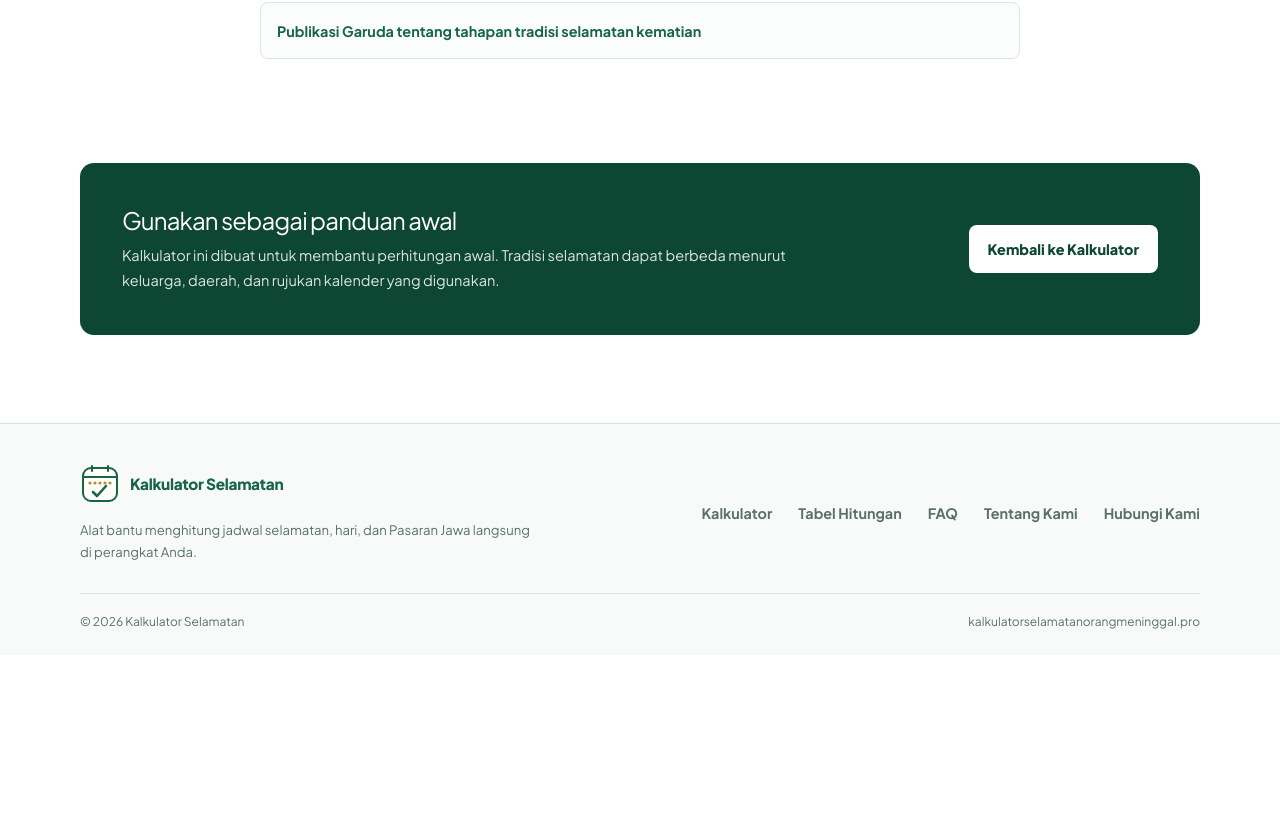
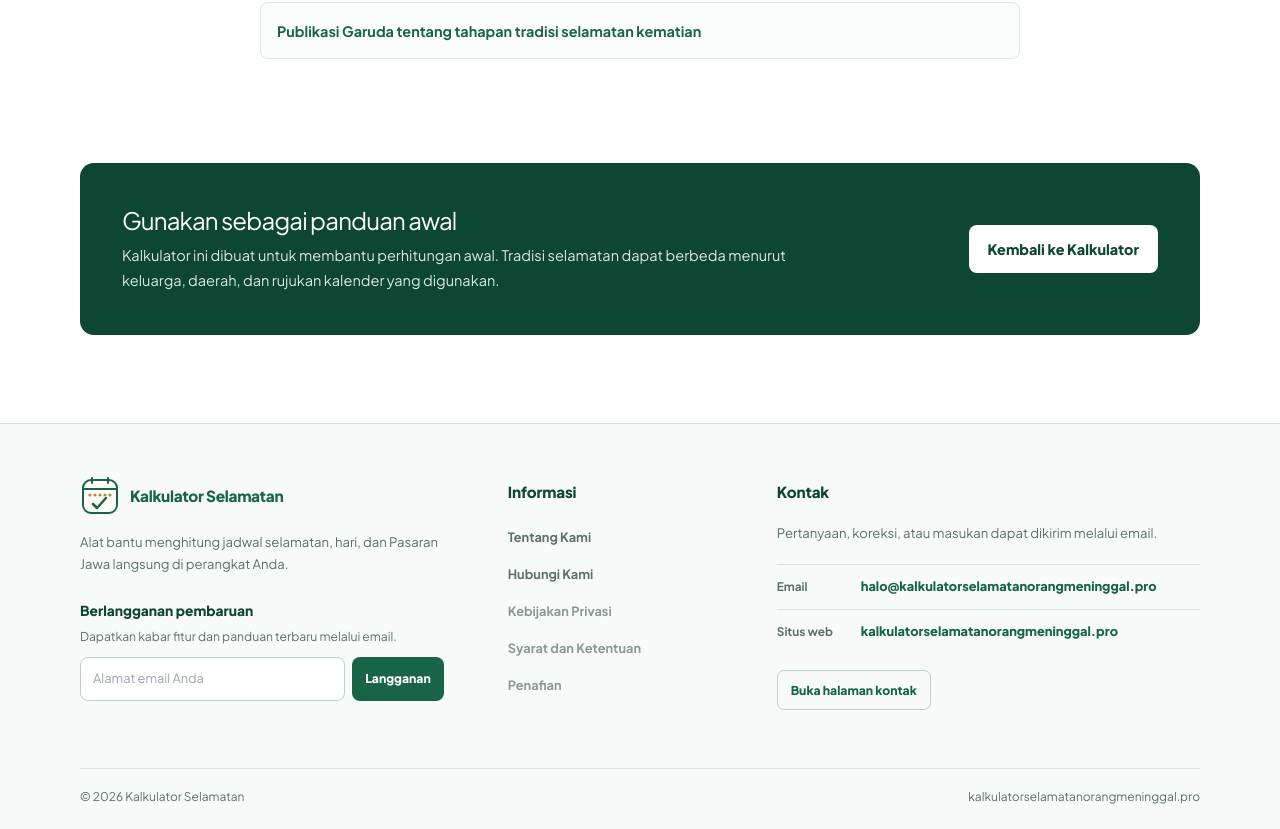
Before and after one commit to arslanwebx/kalkulator-menghitung-selamatan-orang-meninggal, a Next.js app: page / in a window 1280 px wide. Shown: the part 6086-6915 px from the top of the page. Before the commit the page ends 6741 px from the top, so only its background shows below. Built offline with nearby package versions, Linux system fonts and the light colour scheme.

Commit message:
Redesign footer with newsletter and contact columns

```diff
--- a/app/globals.css
+++ b/app/globals.css
@@ -127,23 +127,20 @@ a {
   flex: 0 0 auto;
 }
 
-.header-inner nav,
-.site-footer nav {
+.header-inner nav {
   display: flex;
   align-items: center;
   gap: 26px;
 }
 
-.header-inner nav a,
-.site-footer nav a {
+.header-inner nav a {
   color: var(--muted);
   font-size: 0.9rem;
   font-weight: 650;
   text-decoration: none;
 }
 
-.header-inner nav a:hover,
-.site-footer nav a:hover {
+.header-inner nav a:hover {
   color: var(--forest);
 }
 
@@ -996,18 +993,186 @@ tbody tr:last-child td {
 }
 
 .footer-inner {
+  display: grid;
+  grid-template-columns:
+    minmax(300px, 1.1fr)
+    minmax(165px, 0.62fr)
+    minmax(340px, 1.28fr);
+  align-items: start;
+  padding: 52px 0 42px;
+  gap: clamp(34px, 5vw, 68px);
+}
+
+.footer-brand-column > p {
+  max-width: 390px;
+  margin: 8px 0 0;
+  color: var(--muted);
+  font-size: 0.82rem;
+}
+
+.footer-inner h2 {
+  margin: 3px 0 17px;
+  color: var(--forest-dark);
+  font-size: 0.95rem;
+  font-weight: 760;
+  letter-spacing: -0.01em;
+}
+
+.footer-newsletter {
+  max-width: 430px;
+  margin-top: 24px;
+}
+
+.footer-newsletter > label {
+  display: block;
+  margin-bottom: 4px;
+  color: var(--forest-dark);
+  font-size: 0.86rem;
+  font-weight: 740;
+}
+
+.footer-newsletter > p {
+  margin: 0 0 11px;
+  color: var(--muted);
+  font-size: 0.76rem;
+  line-height: 1.55;
+}
+
+.footer-newsletter-row {
   display: flex;
+  align-items: stretch;
+  gap: 7px;
+}
+
+.footer-newsletter-row input {
+  width: 100%;
+  min-width: 0;
+  min-height: 44px;
+  padding: 10px 12px;
+  border: 1px solid #bfd0c7;
+  border-radius: 8px;
+  outline: none;
+  background: var(--white);
+  color: var(--ink);
+  font: inherit;
+  font-size: 0.8rem;
+}
+
+.footer-newsletter-row input:focus {
+  border-color: var(--forest);
+  box-shadow: 0 0 0 3px rgba(23, 100, 72, 0.12);
+}
+
+.footer-newsletter-row button {
+  min-height: 44px;
+  padding: 9px 13px;
+  border: 0;
+  border-radius: 8px;
+  background: var(--forest);
+  color: var(--white);
+  font: inherit;
+  font-size: 0.76rem;
+  font-weight: 720;
+  cursor: pointer;
+}
+
+.footer-newsletter-row button:hover {
+  background: var(--forest-dark);
+}
+
+.footer-newsletter-row button:disabled {
+  cursor: wait;
+  opacity: 0.65;
+}
+
+.footer-newsletter-status {
+  min-height: 18px;
+  margin-top: 7px;
+  font-size: 0.7rem;
+  font-weight: 650;
+  line-height: 1.45;
+}
+
+.footer-newsletter-status.success {
+  color: #17683b;
+}
+
+.footer-newsletter-status.error {
+  color: var(--error);
+}
+
+.footer-links-column ul {
+  display: grid;
+  margin: 0;
+  padding: 0;
+  gap: 10px;
+  list-style: none;
+}
+
+.footer-links-column a,
+.footer-links-column span {
+  color: var(--muted);
+  font-size: 0.8rem;
+  font-weight: 620;
+  text-decoration: none;
+}
+
+.footer-links-column a:hover {
+  color: var(--forest);
+}
+
+.footer-links-column span[aria-disabled="true"] {
+  color: #8b9993;
+  cursor: default;
+}
+
+.footer-contact-column > p {
+  max-width: 440px;
+  margin: 0 0 20px;
+  color: var(--muted);
+  font-size: 0.82rem;
+}
+
+.footer-contact-item {
+  display: grid;
+  grid-template-columns: 72px minmax(0, 1fr);
+  padding: 12px 0;
+  gap: 12px;
+  border-top: 1px solid var(--line);
+}
+
+.footer-contact-item > span {
+  color: var(--muted);
+  font-size: 0.74rem;
+  font-weight: 680;
+}
+
+.footer-contact-item a {
+  overflow-wrap: anywhere;
+  color: var(--forest);
+  font-size: 0.8rem;
+  font-weight: 720;
+  line-height: 1.55;
+  text-decoration: none;
+}
+
+.footer-contact-link {
+  display: inline-flex;
   align-items: center;
-  justify-content: space-between;
-  padding: 40px 0 30px;
-  gap: 40px;
-}
-
-.footer-inner p {
-  max-width: 460px;
-  margin: 8px 0 0;
-  color: var(--muted);
-  font-size: 0.82rem;
+  min-height: 40px;
+  margin-top: 16px;
+  padding: 8px 13px;
+  border: 1px solid #bcd0c6;
+  border-radius: 7px;
+  color: var(--forest);
+  font-size: 0.76rem;
+  font-weight: 720;
+  text-decoration: none;
+}
+
+.footer-contact-link:hover {
+  border-color: var(--forest);
+  background: var(--forest-soft);
 }
 
 .footer-bottom {
@@ -1429,6 +1594,14 @@ tbody tr:last-child td {
   .contact-layout {
     grid-template-columns: 1fr;
   }
+
+  .footer-inner {
+    grid-template-columns: minmax(0, 0.8fr) minmax(300px, 1.2fr);
+  }
+
+  .footer-brand-column {
+    grid-column: 1 / -1;
+  }
 }
 
 @media (max-width: 700px) {
@@ -1603,7 +1776,6 @@ tbody tr:last-child td {
   }
 
   .closing-notice,
-  .footer-inner,
   .footer-bottom {
     display: block;
   }
@@ -1613,10 +1785,17 @@ tbody tr:last-child td {
     margin-top: 22px;
   }
 
-  .site-footer nav {
-    flex-wrap: wrap;
-    margin-top: 24px;
-    gap: 12px 22px;
+  .footer-inner {
+    grid-template-columns: 1fr;
+    gap: 38px;
+  }
+
+  .footer-brand-column {
+    grid-column: auto;
+  }
+
+  .footer-newsletter {
+    max-width: none;
   }
 
   .footer-bottom span {
--- a/app/page.tsx
+++ b/app/page.tsx
@@ -391,7 +391,7 @@ export default function Home() {
         </div>
       </main>
 
-      <SiteFooter homePage />
+      <SiteFooter />
 
       <script
         type="application/ld+json"
--- /dev/null
+++ b/components/FooterNewsletter.tsx
@@ -0,0 +1,89 @@
+"use client";
+
+import { type FormEvent, useState } from "react";
+
+const endpoint =
+  "https://formsubmit.co/ajax/halo@kalkulatorselamatanorangmeninggal.pro";
+
+export function FooterNewsletter() {
+  const [isSending, setIsSending] = useState(false);
+  const [message, setMessage] = useState("");
+  const [status, setStatus] = useState<"idle" | "success" | "error">("idle");
+
+  async function handleSubmit(event: FormEvent<HTMLFormElement>) {
+    event.preventDefault();
+    const form = event.currentTarget;
+
+    if (!form.checkValidity()) {
+      form.reportValidity();
+      return;
+    }
+
+    setIsSending(true);
+    setMessage("");
+    setStatus("idle");
+
+    try {
+      const response = await fetch(endpoint, {
+        method: "POST",
+        headers: {
+          Accept: "application/json",
+        },
+        body: new FormData(form),
+      });
+
+      if (!response.ok) {
+        throw new Error("Permintaan langganan tidak berhasil.");
+      }
+
+      form.reset();
+      setStatus("success");
+      setMessage("Terima kasih. Permintaan langganan berhasil dikirim.");
+    } catch {
+      setStatus("error");
+      setMessage("Belum dapat berlangganan. Silakan coba kembali.");
+    } finally {
+      setIsSending(false);
+    }
+  }
+
+  return (
+    <form className="footer-newsletter" onSubmit={handleSubmit} noValidate>
+      <label htmlFor="newsletter-email">Berlangganan pembaruan</label>
+      <p>Dapatkan kabar fitur dan panduan terbaru melalui email.</p>
+      <div className="footer-newsletter-row">
+        <input
+          id="newsletter-email"
+          type="email"
+          name="email"
+          autoComplete="email"
+          placeholder="Alamat email Anda"
+          aria-describedby="newsletter-status"
+          required
+        />
+        <button type="submit" disabled={isSending}>
+          {isSending ? "Mengirim…" : "Langganan"}
+        </button>
+      </div>
+      <input
+        type="hidden"
+        name="_subject"
+        value="Permintaan Langganan Newsletter Kalkulator Selamatan"
+      />
+      <input type="hidden" name="_template" value="table" />
+      <input
+        type="hidden"
+        name="message"
+        value="Pengunjung meminta berlangganan pembaruan Kalkulator Selamatan."
+      />
+      <div
+        id="newsletter-status"
+        className={`footer-newsletter-status ${status}`}
+        role="status"
+        aria-live="polite"
+      >
+        {message}
+      </div>
+    </form>
+  );
+}
--- a/components/SiteFooter.tsx
+++ b/components/SiteFooter.tsx
@@ -1,18 +1,13 @@
 import Link from "next/link";
 
+import { FooterNewsletter } from "@/components/FooterNewsletter";
 import { Logo } from "@/components/Logo";
 
-type SiteFooterProps = {
-  homePage?: boolean;
-};
-
-export function SiteFooter({ homePage = false }: SiteFooterProps) {
-  const anchor = (id: string) => (homePage ? `#${id}` : `/#${id}`);
-
+export function SiteFooter() {
   return (
     <footer className="site-footer">
       <div className="footer-inner">
-        <div>
+        <div className="footer-brand-column">
           <Link href="/" className="brand-link" aria-label="Kalkulator Selamatan, beranda">
             <Logo />
           </Link>
@@ -20,14 +15,41 @@ export function SiteFooter({ homePage = false }: SiteFooterProps) {
             Alat bantu menghitung jadwal selamatan, hari, dan Pasaran Jawa
             langsung di perangkat Anda.
           </p>
+          <FooterNewsletter />
         </div>
-        <nav aria-label="Navigasi footer">
-          <Link href={anchor("kalkulator")}>Kalkulator</Link>
-          <Link href={anchor("tabel-hitungan")}>Tabel Hitungan</Link>
-          <Link href={anchor("faq")}>FAQ</Link>
-          <Link href="/tentang-kami/">Tentang Kami</Link>
-          <Link href="/hubungi-kami/">Hubungi Kami</Link>
-        </nav>
+
+        <div className="footer-links-column">
+          <h2>Informasi</h2>
+          <ul>
+            <li><Link href="/tentang-kami/">Tentang Kami</Link></li>
+            <li><Link href="/hubungi-kami/">Hubungi Kami</Link></li>
+            <li><span aria-disabled="true">Kebijakan Privasi</span></li>
+            <li><span aria-disabled="true">Syarat dan Ketentuan</span></li>
+            <li><span aria-disabled="true">Penafian</span></li>
+          </ul>
+        </div>
+
+        <div className="footer-contact-column">
+          <h2>Kontak</h2>
+          <p>
+            Pertanyaan, koreksi, atau masukan dapat dikirim melalui email.
+          </p>
+          <div className="footer-contact-item">
+            <span>Email</span>
+            <a href="mailto:halo@kalkulatorselamatanorangmeninggal.pro">
+              halo@kalkulatorselamatanorangmeninggal.pro
+            </a>
+          </div>
+          <div className="footer-contact-item">
+            <span>Situs web</span>
+            <a href="https://kalkulatorselamatanorangmeninggal.pro/">
+              kalkulatorselamatanorangmeninggal.pro
+            </a>
+          </div>
+          <Link className="footer-contact-link" href="/hubungi-kami/">
+            Buka halaman kontak
+          </Link>
+        </div>
       </div>
       <div className="footer-bottom">
         <span>© {new Date().getFullYear()} Kalkulator Selamatan</span>
```
Also changed, not shown: eslint.config.mjs (+7 -1 lines), scripts/visual-check.mjs (+32 -1 lines).
